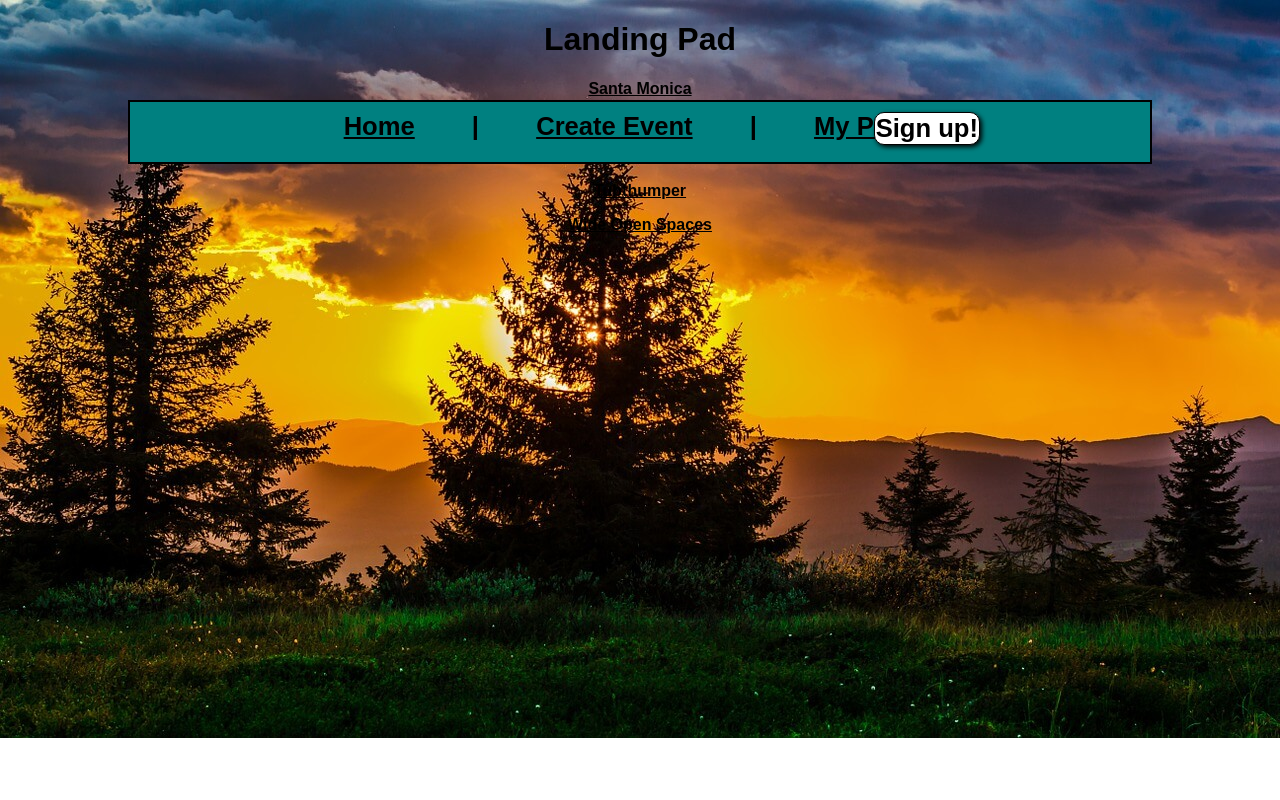
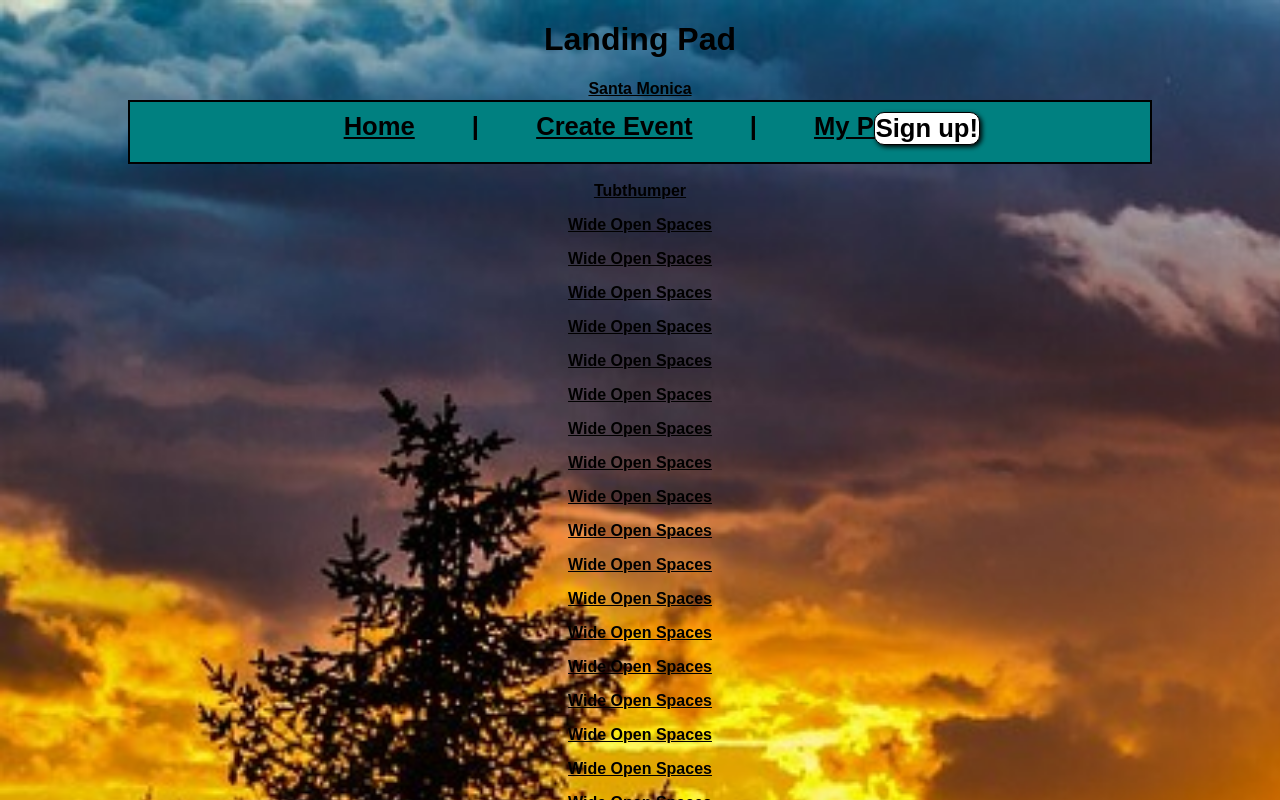
Before and after one commit to yeti-crab-scratch/Landing-Pad-Social, a React app: page /Profile in a window 1280 px wide. Shown: the top 800 px of the page. Built offline with nearby package versions, Linux system fonts and the light colour scheme.

Commit message:
this is the actual commit for previous changes, fixed some css issues but nav main container conflict still persists, created scrolling feed of event boxes mapped from fakedata, and started button creation

```diff
--- a/client/App.js
+++ b/client/App.js
@@ -22,9 +22,10 @@ export default function App (){
             {/* persisting */}
             <Outlet id = "eventContainer"/>
             <div>
+                <MainContainer/>
+            </div>
+        </div>
 
-        </div>
-</div>
 )
 
 }
--- a/client/EventBox.js
+++ b/client/EventBox.js
@@ -4,24 +4,28 @@ import { Outlet, Link } from "react-router-dom"
 
 //class App extends Component {
 export default function EventBox ({
-    data,
+    info,
     onComment,
     onSignUp,
 }){
 
         return (
             <div className='eventBox'>
-              <h2>Host</h2>
+              <h2>Date: {info.name}</h2>
+              <h2>Activity: {info.number}</h2>
+              <h2>Start: {info.amount}</h2>
+              <h2>End: {info.due}</h2>
+              {/* <h2>Host</h2>
               <h2>Date: {data.date}</h2>
               <h2>Activity: {data.activity_type}</h2>
               <h2>Start: {data.start_time}</h2>
               <h2>End: {data.end_time}</h2>
               <h2>comments</h2>
-              <h2>Already Singed up: {data.num_participants}</h2>
+              <h2>Already Singed up: {data.num_participants}</h2> */}
               <button onClick={() => {
-                  onComment(data)
+                  onComment(alert('hello'))
               }}>comment</button>
-              {/* <button onClick={() => {
+              {/* {/* <button onClick={() => {
                   onSignUp(data)
               })>sign up</button> */}
             </div>
--- a/client/MainContainer.js
+++ b/client/MainContainer.js
@@ -7,13 +7,15 @@ import { getData } from "./fakedata";
 const array = [0,1,2,3,4,5]
 const data = getData();
 
+
 export default function MainContainer (){
+    const info = data;
      const [eventBox, setEventBox] = useState(data[0]);
-     const eventBoxFeed = array.map(el =>
-        <li key={array.id} className="eventBox">
-            <h2>Hey</h2>
-
-        </li>
+     const eventBoxFeed = data.map(el =>
+            <EventBox
+                // onComment={}
+                key={el.name}
+                info={el} />
             )
         return (
             <div className='mainContainer'>
--- a/client/fakedata.js
+++ b/client/fakedata.js
@@ -29,6 +29,258 @@ let data = [
       amount: "$4,600",
       due: "01/27/1998",
     },
+    {
+      name: "Wide Open Spaces",
+      number: 1998,
+      amount: "$4,600",
+      due: "01/27/1998",
+    },
+    {
+      name: "Wide Open Spaces",
+      number: 1998,
+      amount: "$4,600",
+      due: "01/27/1998",
+    },
+    {
+      name: "Wide Open Spaces",
+      number: 1998,
+      amount: "$4,600",
+      due: "01/27/1998",
+    },
+    {
+      name: "Wide Open Spaces",
+      number: 1998,
+      amount: "$4,600",
+      due: "01/27/1998",
+    },
+    {
+      name: "Wide Open Spaces",
+      number: 1998,
+      amount: "$4,600",
+      due: "01/27/1998",
+    },
+    {
+      name: "Wide Open Spaces",
+      number: 1998,
+      amount: "$4,600",
+      due: "01/27/1998",
+    },
+    {
+      name: "Wide Open Spaces",
+      number: 1998,
+      amount: "$4,600",
+      due: "01/27/1998",
+    },
+    {
+      name: "Wide Open Spaces",
+      number: 1998,
+      amount: "$4,600",
+      due: "01/27/1998",
+    },
+    {
+      name: "Wide Open Spaces",
+      number: 1998,
+      amount: "$4,600",
+      due: "01/27/1998",
+    },
+    {
+      name: "Wide Open Spaces",
+      number: 1998,
+      amount: "$4,600",
+      due: "01/27/1998",
+    },
+    {
+      name: "Wide Open Spaces",
+      number: 1998,
+      amount: "$4,600",
+      due: "01/27/1998",
+    },
+    {
+      name: "Wide Open Spaces",
+      number: 1998,
+      amount: "$4,600",
+      due: "01/27/1998",
+    },
+    {
+      name: "Wide Open Spaces",
+      number: 1998,
+      amount: "$4,600",
+      due: "01/27/1998",
+    },
+    {
+      name: "Wide Open Spaces",
+      number: 1998,
+      amount: "$4,600",
+      due: "01/27/1998",
+    },
+    {
+      name: "Wide Open Spaces",
+      number: 1998,
+      amount: "$4,600",
+      due: "01/27/1998",
+    },
+    {
+      name: "Wide Open Spaces",
+      number: 1998,
+      amount: "$4,600",
+      due: "01/27/1998",
+    },
+    {
+      name: "Wide Open Spaces",
+      number: 1998,
+      amount: "$4,600",
+      due: "01/27/1998",
+    },
+    {
+      name: "Wide Open Spaces",
+      number: 1998,
+      amount: "$4,600",
+      due: "01/27/1998",
+    },
+    {
+      name: "Wide Open Spaces",
+      number: 1998,
+      amount: "$4,600",
+      due: "01/27/1998",
+    },
+    {
+      name: "Wide Open Spaces",
+      number: 1998,
+      amount: "$4,600",
+      due: "01/27/1998",
+    },
+    {
+      name: "Wide Open Spaces",
+      number: 1998,
+      amount: "$4,600",
+      due: "01/27/1998",
+    },
+    {
+      name: "Wide Open Spaces",
+      number: 1998,
+      amount: "$4,600",
+      due: "01/27/1998",
+    },
+    {
+      name: "Wide Open Spaces",
+      number: 1998,
+      amount: "$4,600",
+      due: "01/27/1998",
+    },
+    {
+      name: "Wide Open Spaces",
+      number: 1998,
+      amount: "$4,600",
+      due: "01/27/1998",
+    },
+    {
+      name: "Wide Open Spaces",
+      number: 1998,
+      amount: "$4,600",
+      due: "01/27/1998",
+    },
+    {
+      name: "Wide Open Spaces",
+      number: 1998,
+      amount: "$4,600",
+      due: "01/27/1998",
+    },
+    {
+      name: "Wide Open Spaces",
+      number: 1998,
+      amount: "$4,600",
+      due: "01/27/1998",
+    },
+    {
+      name: "Wide Open Spaces",
+      number: 1998,
+      amount: "$4,600",
+      due: "01/27/1998",
+    },
+    {
+      name: "Wide Open Spaces",
+      number: 1998,
+      amount: "$4,600",
+      due: "01/27/1998",
+    },
+    {
+      name: "Wide Open Spaces",
+      number: 1998,
+      amount: "$4,600",
+      due: "01/27/1998",
+    },
+    {
+      name: "Wide Open Spaces",
+      number: 1998,
+      amount: "$4,600",
+      due: "01/27/1998",
+    },
+    {
+      name: "Wide Open Spaces",
+      number: 1998,
+      amount: "$4,600",
+      due: "01/27/1998",
+    },
+    {
+      name: "Wide Open Spaces",
+      number: 1998,
+      amount: "$4,600",
+      due: "01/27/1998",
+    },
+    {
+      name: "Wide Open Spaces",
+      number: 1998,
+      amount: "$4,600",
+      due: "01/27/1998",
+    },
+    {
+      name: "Wide Open Spaces",
+      number: 1998,
+      amount: "$4,600",
+      due: "01/27/1998",
+    },
+    {
+      name: "Wide Open Spaces",
+      number: 1998,
+      amount: "$4,600",
+      due: "01/27/1998",
+    },
+    {
+      name: "Wide Open Spaces",
+      number: 1998,
+      amount: "$4,600",
+      due: "01/27/1998",
+    },
+    {
+      name: "Wide Open Spaces",
+      number: 1998,
+      amount: "$4,600",
+      due: "01/27/1998",
+    },
+    {
+      name: "Wide Open Spaces",
+      number: 1998,
+      amount: "$4,600",
+      due: "01/27/1998",
+    },
+    {
+      name: "Wide Open Spaces",
+      number: 1998,
+      amount: "$4,600",
+      due: "01/27/1998",
+    },
+    {
+      name: "Wide Open Spaces",
+      number: 1998,
+      amount: "$4,600",
+      due: "01/27/1998",
+    },
+    {
+      name: "Wide Open Spaces",
+      number: 1998,
+      amount: "$4,600",
+      due: "01/27/1998",
+    },
   ];
 
   export function getData() {
--- a/client/style.css
+++ b/client/style.css
@@ -13,6 +13,13 @@ body {
     background-image: url("images/backgroundNature.jpg");
     background-repeat: no-repeat;
     background-size: cover;
+    /* display: gird;
+    grid-template-columns: auto / repeat(4,1fr);
+    grid-template-areas:
+    "nav nav nav nav"
+    ". mainContainer mainContainer ."
+    ". mainContainer mainContainer ."
+    ; */
 }
 
 #nav {
@@ -26,6 +33,7 @@ body {
     padding-top: 10px;
     background-color: teal;
     background-image: none;
+    grid-area: nav;
 
     position:fixed;
     top: 100px;
@@ -37,10 +45,13 @@ body {
     margin-left: auto;
     margin-right: auto;
     width: 80%;
-    height: 90%;
+    height: 500px;
     background-color: whitesmoke;
     border: 1px solid black;
     border-radius: 5px;
+    overflow-y: scroll;
+    /* grid-area: mainContainer; */
+
 }
 
 .eventBox {
@@ -51,11 +62,13 @@ body {
     padding-top: 10px;
     background-color: teal;
     background-image: none;
+    border: 1px solid black;
+    border-radius: 9px;
 
-    position:fixed;
+    /* position:fixed;
     top: 100px;
     left: 0;
-    right: 0;
+    right: 0; */
 }
 
 #navText {
```
